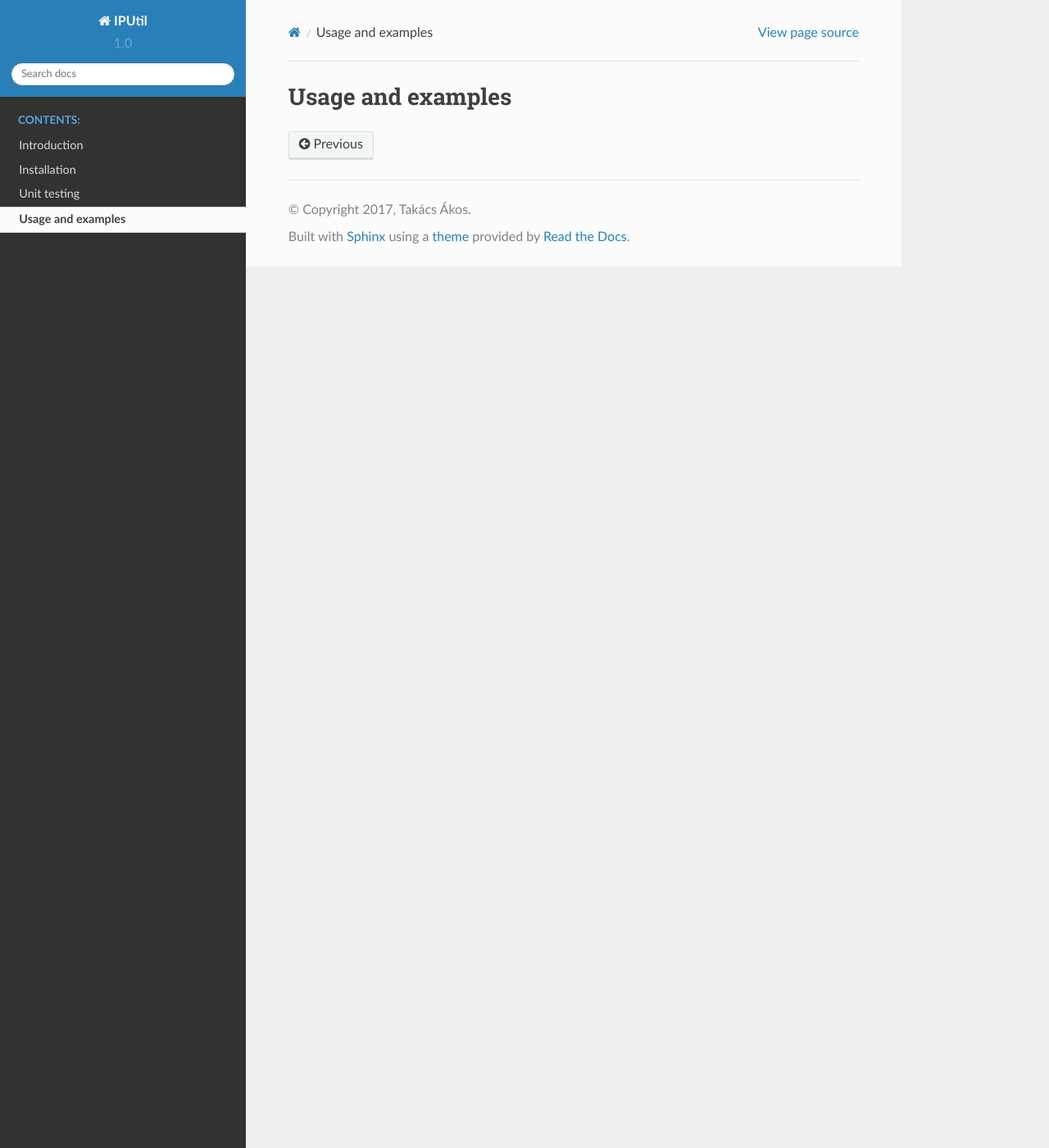
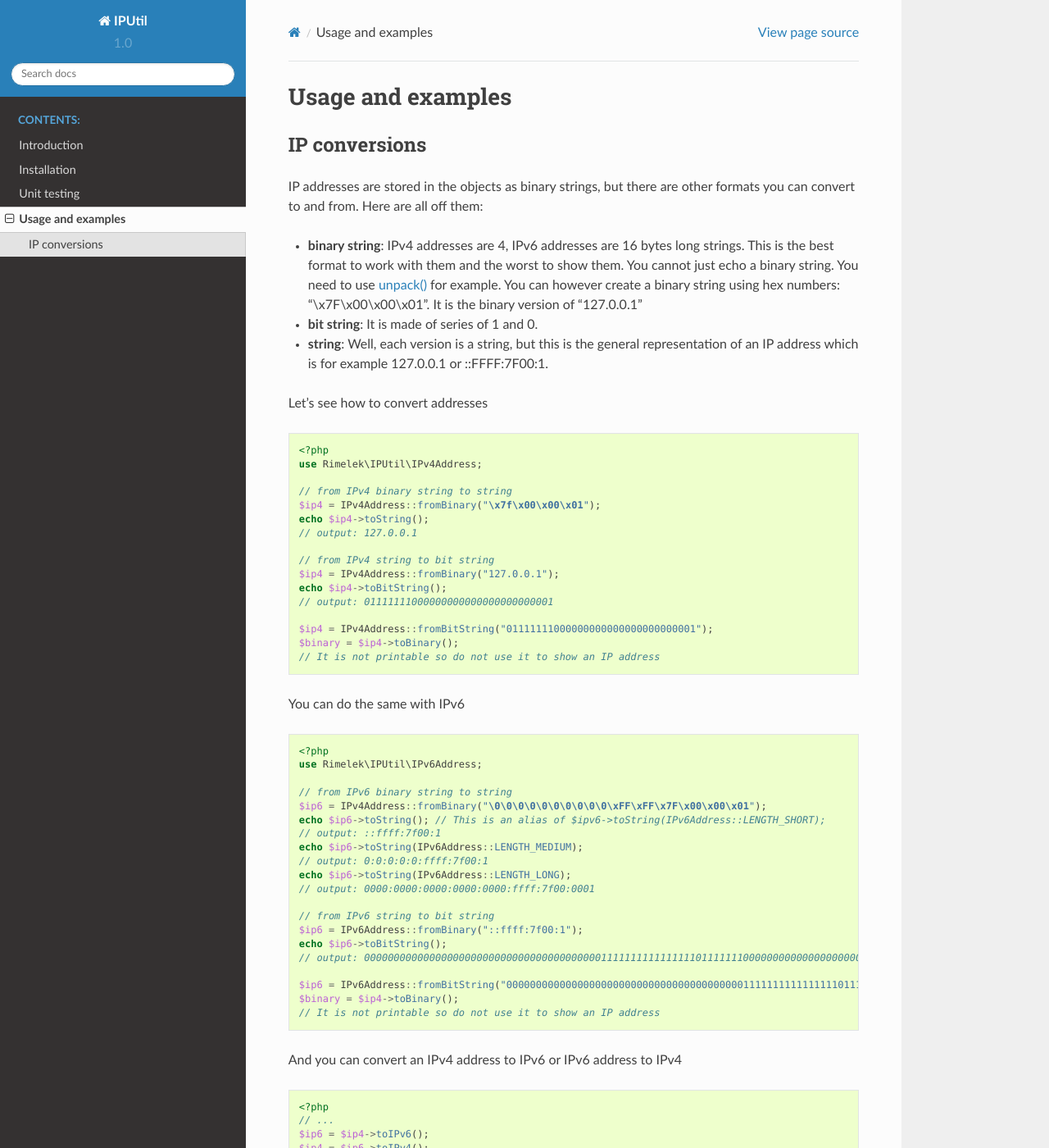
Before and after one commit to rimelek/iputil, a Sphinx documentation site: the page built from docs/usage.rst, in a window 1280 px wide and 1400 px high. Shown: the whole window at 82% size. Built offline with Sphinx 7.4.7 and the Read the Docs theme 2.0.0, drawn with Linux system fonts in a browser that asks for light colours; some of the changed text lies outside the part shown.

Commit message:
Some examples in the documentation

```diff
--- a/docs/usage.rst
+++ b/docs/usage.rst
@@ -1,2 +1,78 @@
 Usage and examples
 ==================
+
+IP conversions
+--------------
+
+IP addresses are stored in the objects as binary strings, but there are other formats you can
+convert to and from. Here are all off them:
+
+- **binary string**: IPv4 addresses are 4, IPv6 addresses are 16 bytes long strings.
+  This is the best format to work with them and the worst to show them.
+  You cannot just echo a binary string. You need to use
+  `unpack() <http://php.net/manual/en/function.unpack.php>`_ for example.
+  You can however create a binary string using hex numbers: "\\x7F\\x00\\x00\\x01".
+  It is the binary version of "127.0.0.1"
+
+- **bit string**: It is made of series of 1 and 0.
+
+- **string**: Well, each version is a string, but this is the general representation of an
+  IP address which is for example 127.0.0.1 or ::FFFF:7F00:1.
+
+Let's see how to convert addresses
+
+.. code-block:: php
+
+    <?php
+    use Rimelek\IPUtil\IPv4Address;
+
+    // from IPv4 binary string to string
+    $ip4 = IPv4Address::fromBinary("\x7f\x00\x00\x01");
+    echo $ip4->toString();
+    // output: 127.0.0.1
+
+    // from IPv4 string to bit string
+    $ip4 = IPv4Address::fromBinary("127.0.0.1");
+    echo $ip4->toBitString();
+    // output: 01111111000000000000000000000001
+
+    $ip4 = IPv4Address::fromBitString("01111111000000000000000000000001");
+    $binary = $ip4->toBinary();
+    // It is not printable so do not use it to show an IP address
+
+You can do the same with IPv6
+
+.. code-block:: php
+
+    <?php
+    use Rimelek\IPUtil\IPv6Address;
+
+    // from IPv6 binary string to string
+    $ip6 = IPv4Address::fromBinary("\0\0\0\0\0\0\0\0\0\0\xFF\xFF\x7F\x00\x00\x01");
+    echo $ip6->toString(); // This is an alias of $ipv6->toString(IPv6Address::LENGTH_SHORT);
+    // output: ::ffff:7f00:1
+    echo $ip6->toString(IPv6Address::LENGTH_MEDIUM);
+    // output: 0:0:0:0:0:ffff:7f00:1
+    echo $ip6->toString(IPv6Address::LENGTH_LONG);
+    // output: 0000:0000:0000:0000:0000:ffff:7f00:0001
+
+    // from IPv6 string to bit string
+    $ip6 = IPv6Address::fromBinary("::ffff:7f00:1");
+    echo $ip6->toBitString();
+    // output: 0000000000000000000000000000000000000000111111111111111101111111000000000000000000000001
+
+    $ip6 = IPv6Address::fromBitString("0000000000000000000000000000000000000000111111111111111101111111000000000000000000000001");
+    $binary = $ip4->toBinary();
+    // It is not printable so do not use it to show an IP address
+
+And you can convert an IPv4 address to IPv6 or IPv6 address to IPv4
+
+.. code-block:: php
+
+    <?php
+    // ...
+    $ip6 = $ip4->toIPv6();
+    $ip4 = $ip6->toIPv4();
+
+
+**This page is not complete yet! More examples are coming soon.**
```
